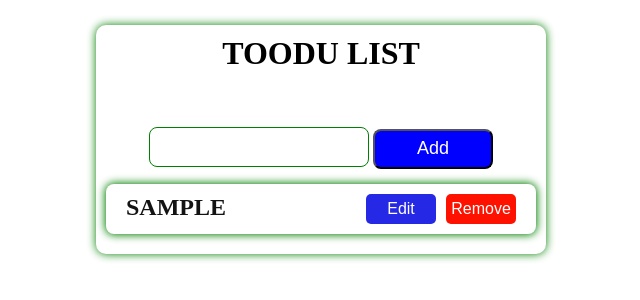
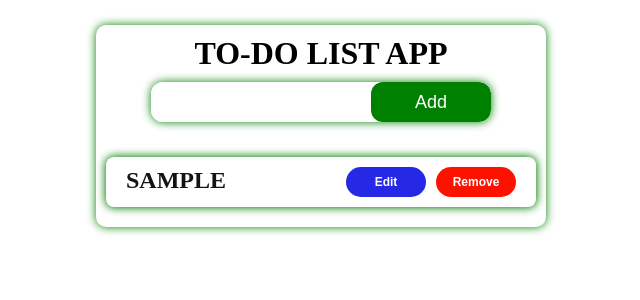
Before and after one commit to amitkurmi7831/To-Du-List-App, a plain HTML site: page index.html in a window 1280 px wide. Both pictures are taken after typing "Sample" into the empty fields and a click on the button "Add". Shown: the whole page, without its empty margins (319-959 px from the left). Drawn offline with Linux system fonts and the light colour scheme.

Commit message:
update file

```diff
--- a/index.html
+++ b/index.html
@@ -9,11 +9,13 @@
 </head>
 <body>
    <div class="main">
-   <h1>Toodu list</h1>
+   <h1>To-Do List App</h1>
 
    <form>
-    <input type="text">
-    <button class="Add">Add</button>
+    <div class="inputdiv">
+        <input type="text">
+    <button class="Add">Add</button></div>
+
 
    </form>
 
--- a/script.Js
+++ b/script.Js
@@ -1,4 +1,4 @@
-const btn = document.querySelector("button");
+const addbtn = document.querySelector("button");
 const input = document.querySelector("input");
 const main = document.querySelector(".main");
 const my = [];
@@ -11,6 +11,9 @@ function rem(name) {
 
   })
   set(hi)
+
+
+
 
   }
 
@@ -29,10 +32,18 @@ function add(e) {
   btndiv.append(EditBtn,RemoveBtn)
   p.innerHTML = e;
   card.append(p, btndiv );
+  card.addEventListener('click',(e)=>{
+    if (e.target.innerHTML=="Remove") {
+      let  name = p.innerText
+      rem(name.toLocaleLowerCase())
+    card.remove()
+
+    }
+  })
   main.append(card)
 
   // btn2.addEventListener('click',(e)=>{
-  //   if (e.target.innerHTML=="Edit") {
+  //   if (e.target.innerHTML=="RemoveBtn") {
   //     let  name = pera.innerText
   //     Edit(name.toLocaleLowerCase())
   //     input.value=name
@@ -40,10 +51,11 @@ function add(e) {
   //   }
   // })
 
+
   // p.append(div);
 }
 
-btn.addEventListener("click", (e) => {
+addbtn.addEventListener("click", (e) => {
   e.preventDefault();
   let inputvalue = input.value;
   if (!(inputvalue.trim()).length == "0"&& !my.includes(inputvalue)) {
--- a/style.css
+++ b/style.css
@@ -22,12 +22,25 @@ body{
     box-shadow: 0px 0px 10px green;
     border-radius: 10px;
 }
+.inputdiv{
+    width: 100%;
+    display: flex;
+    justify-content: center;
+    align-items: center;
+    box-shadow: 0px 0px 10px green;
+    overflow: hidden;
+    border-radius: 12px;
+    margin-bottom: 20px;
+
+
+}
 input{
+
     height: 40px;
     width: 220px;
-    border-radius: 8px;
-    border: 1px solid green;
-    margin-top: 45px;
+    /* border: 1px solid green; */
+    border: none;
+    outline: none;
     padding: 10px;
     font-family: serif;
     font-weight: 800;
@@ -38,11 +51,12 @@ input{
     height: 40px;
     width: 120px;
     font-size: 18px;
-    background-color: blue;
+    background-color: green;
     color: white;
-    border-radius: 8px;
+    border-radius: 12px;
     outline: none;
     cursor: pointer;
+    border: none;
 }
 .card{
     width: 100%;
@@ -74,16 +88,21 @@ p{
 }
 .card button{
     height: 30px;
-    width: 70px;
-    font-size: 16px;
+    width: 80px;
+    font-size: 12px;
     background-color: rgb(255, 17, 0);
     color: white;
-    border-radius: 5px;
+    border-radius: 15px;
     outline: none;
     border: none;
     cursor: pointer;
+    font-weight: 800;
 }
 .card .EditBtn{
     background-color: rgb(37, 40, 228);
 
 }
+.card button:hover{
+    background-color: rgb(85, 39, 211);
+
+}
```
